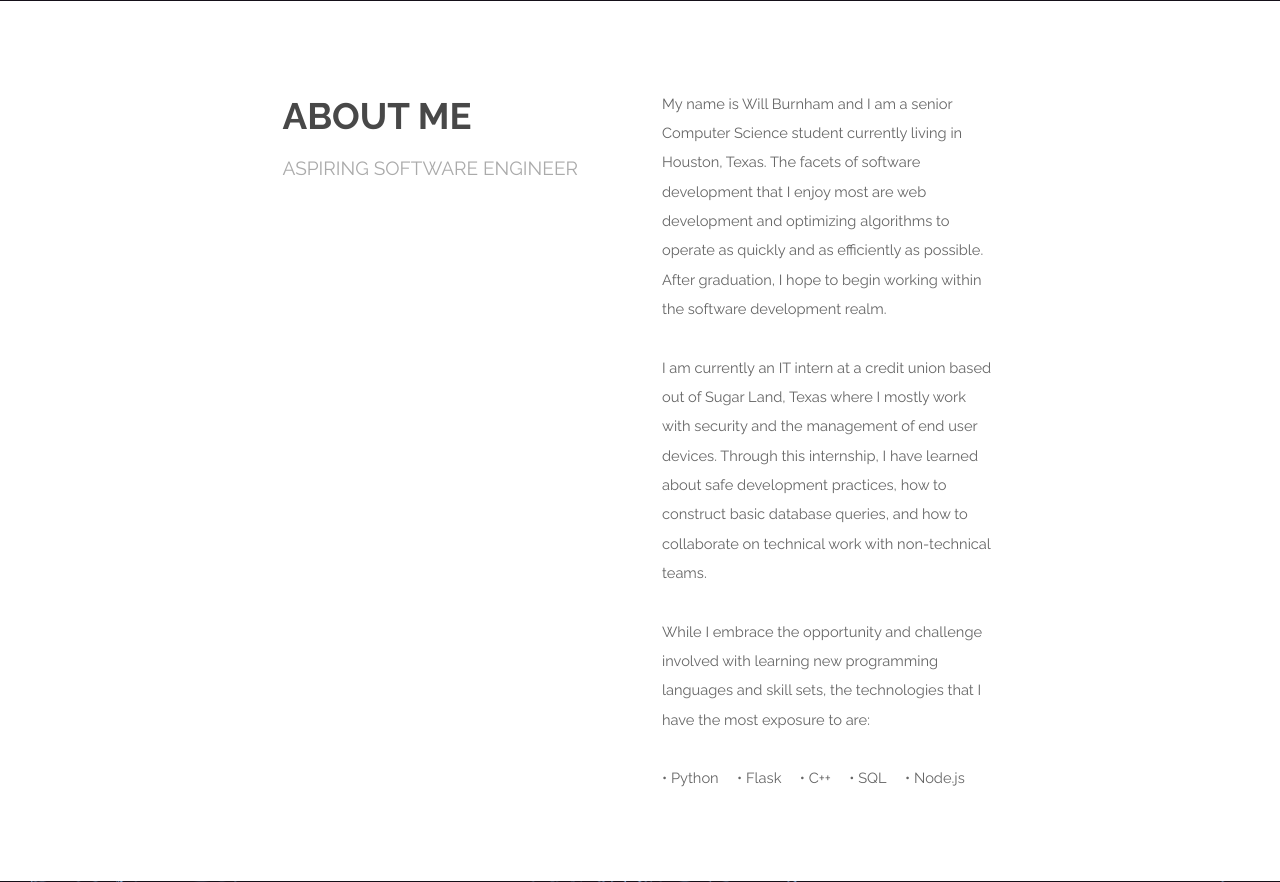
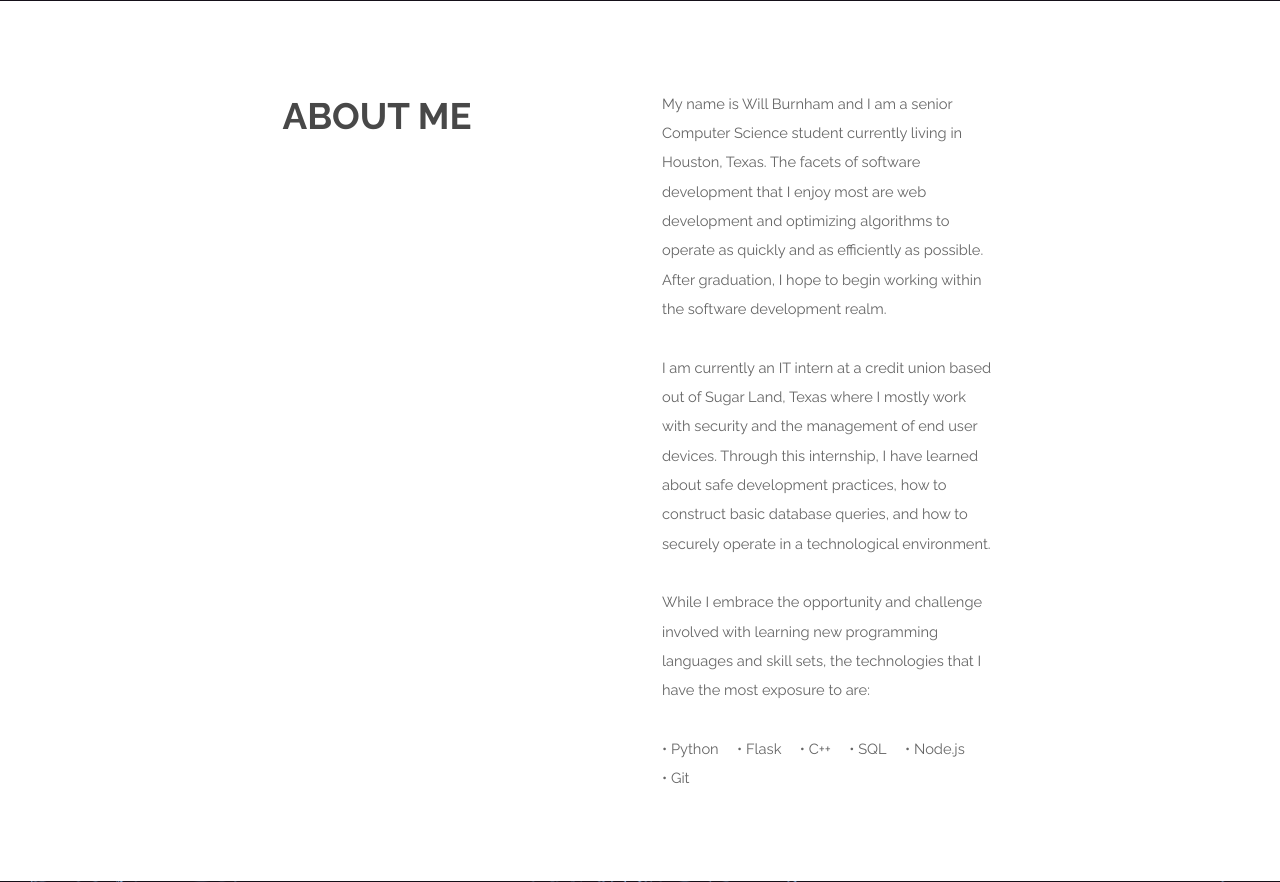
Before and after one commit to WillBurnham/personal-website, a Flask app: page / in a window 1280 px wide. Shown: the part 641-1523 px from the top of the page. Run offline with Flask 2, Linux system fonts and the light colour scheme.

Commit message:
Update index.html

```diff
--- a/templates/index.html
+++ b/templates/index.html
@@ -38,12 +38,11 @@
 							<div class="6u 12u$(medium)">
 								<header class="major">
 									<h2>About Me</h2>
-									<p>Aspiring software engineer</p>
 								</header>
 							</div>
 							<div class="6u$ 12u$(medium)">
 								<p>My name is Will Burnham and I am a senior Computer Science student currently living in Houston, Texas. The facets of software development that I enjoy most are web development and optimizing algorithms to operate as quickly and as efficiently as possible. After graduation, I hope to begin working within the software development realm. </p>
-								<p>I am currently an IT intern at a credit union based out of Sugar Land, Texas where I mostly work with security and the management of end user devices. Through this internship, I have learned about safe development practices, how to construct basic database queries, and how to collaborate on technical work with non-technical teams.</p>
+								<p>I am currently an IT intern at a credit union based out of Sugar Land, Texas where I mostly work with security and the management of end user devices. Through this internship, I have learned about safe development practices, how to construct basic database queries, and how to securely operate in a technological environment.</p>
     							<p>While I embrace the opportunity and challenge involved with learning new programming languages and skill sets, the technologies that I have the most exposure to are:</p>
     							<ul class="icons">
             						<li>&bull; Python</li>
@@ -51,6 +50,7 @@
             						<li>&bull; C++</li>
             						<li>&bull; SQL</li>
             						<li>&bull; Node.js</li>
+							<li>&bull; Git</li>
             					</ul>
 							</div>
 						</div>
```
